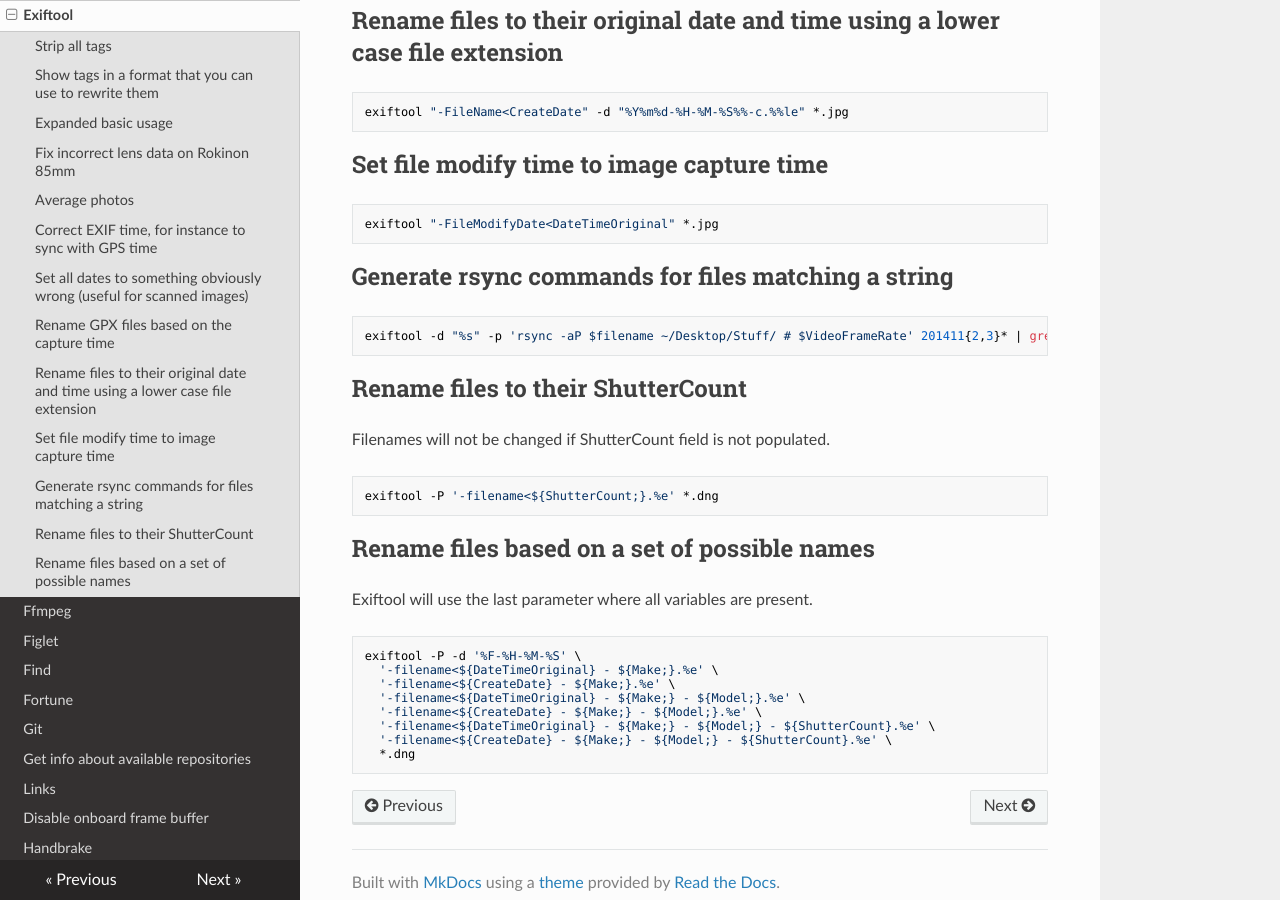
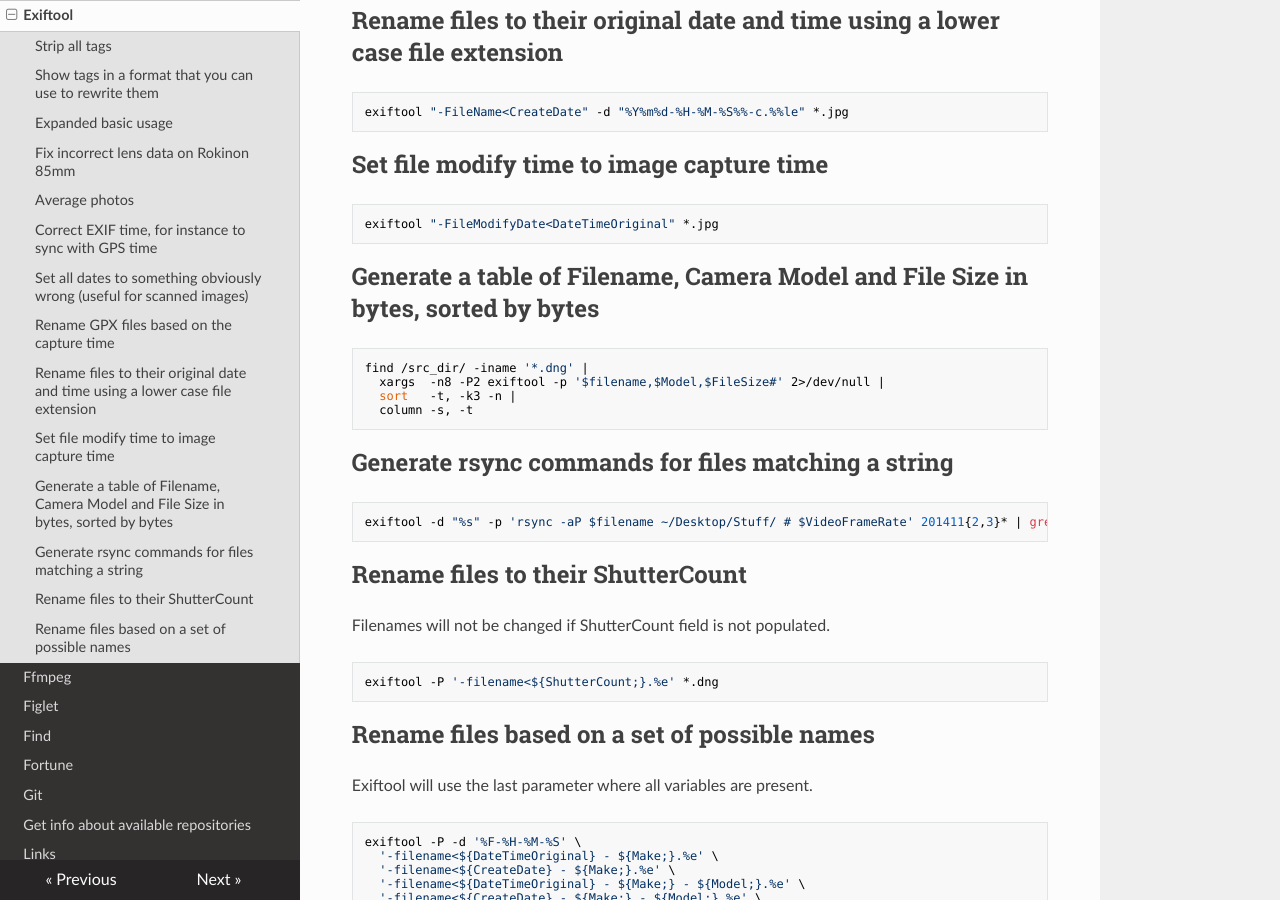
Before and after one commit to lando-cal/tech-notes, an MkDocs documentation site: the page built from docs/exiftool.md, in a window 1280 px wide and 900 px high, scrolled down 1194 px. Built offline with MkDocs 1.6.1, drawn with Linux system fonts in a browser that asks for light colours; nearby versions of some CDN libraries.

Commit message:
Add exiftool table example

````diff
--- a/docs/exiftool.md
+++ b/docs/exiftool.md
@@ -65,6 +65,15 @@ exiftool "-FileName<CreateDate" -d "%Y%m%d-%H-%M-%S%%-c.%%le" *.jpg
 exiftool "-FileModifyDate<DateTimeOriginal" *.jpg
 ```
 
+## Generate a table of Filename, Camera Model and File Size in bytes, sorted by bytes
+
+```
+find /src_dir/ -iname '*.dng' |
+  xargs  -n8 -P2 exiftool -p '$filename,$Model,$FileSize#' 2>/dev/null |
+  sort   -t, -k3 -n |
+  column -s, -t
+```
+
 ## Generate rsync commands for files matching a string
 
 ```
````
